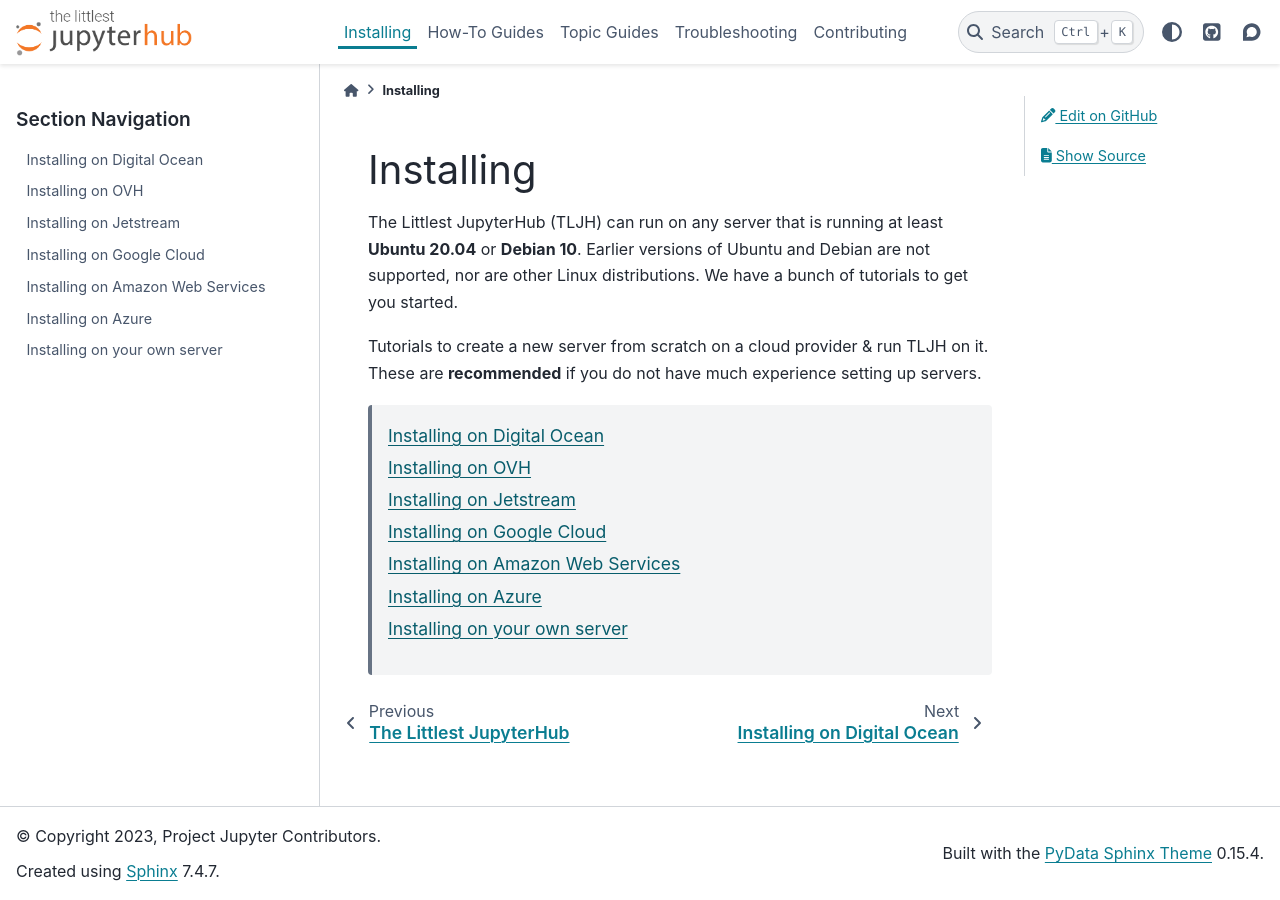
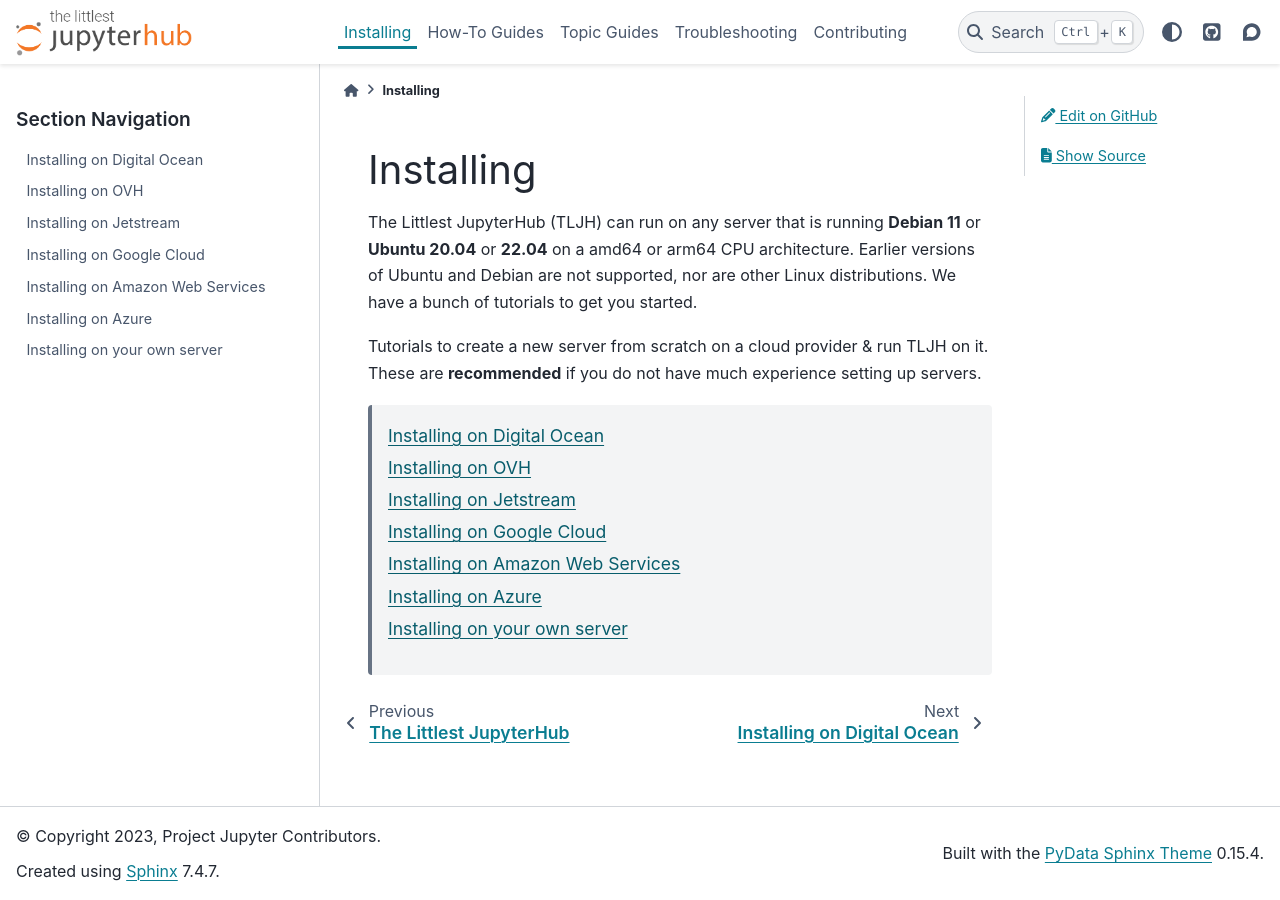
Before and after one commit to jupyterhub/the-littlest-jupyterhub, a Sphinx documentation site: the page built from docs/install/index.rst, in a window 1280 px wide. Built offline with Sphinx 7.4.7 and the PyData theme 0.15.4, drawn with Linux system fonts in a browser that asks for light colours; pages that are not in the unit, such as notebooks, are missing from menus.

Commit message:
Require Debian 11, not 10
10 has too-old Python by default

```diff
--- a/docs/index.rst
+++ b/docs/index.rst
@@ -17,7 +17,8 @@
 Installation
 ============
 
-The Littlest JupyterHub (TLJH) can run on any server that is running **Debian 10** or **Ubuntu 20.04** on a amd64 or arm64 CPU architecture. Earlier versions of Ubuntu and Debian are not supported, as are other Linux distributions.
+The Littlest JupyterHub (TLJH) can run on any server that is running **Debian 11** or **Ubuntu 20.04** or **22.04** on a amd64 or arm64 CPU architecture.
+Earlier versions of Ubuntu and Debian are not supported, nor are other Linux distributions.
 We have a bunch of tutorials to get you started.
 
 - Tutorials to create a new server from scratch on a cloud provider & run TLJH
--- a/docs/install/index.rst
+++ b/docs/install/index.rst
@@ -4,9 +4,8 @@
 Installing
 ==========
 
-The Littlest JupyterHub (TLJH) can run on any server that is running at least
-**Ubuntu 20.04** or **Debian 10**. Earlier versions of Ubuntu and Debian are not supported,
-nor are other Linux distributions.
+The Littlest JupyterHub (TLJH) can run on any server that is running **Debian 11** or **Ubuntu 20.04** or **22.04** on a amd64 or arm64 CPU architecture.
+Earlier versions of Ubuntu and Debian are not supported, nor are other Linux distributions.
 We have a bunch of tutorials to get you started.
 
 Tutorials to create a new server from scratch on a cloud provider & run TLJH
```
Also changed, not shown: 2 other files.
